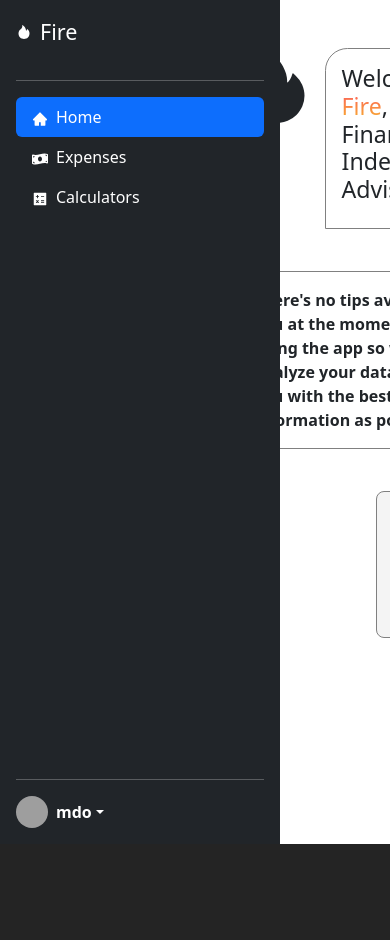
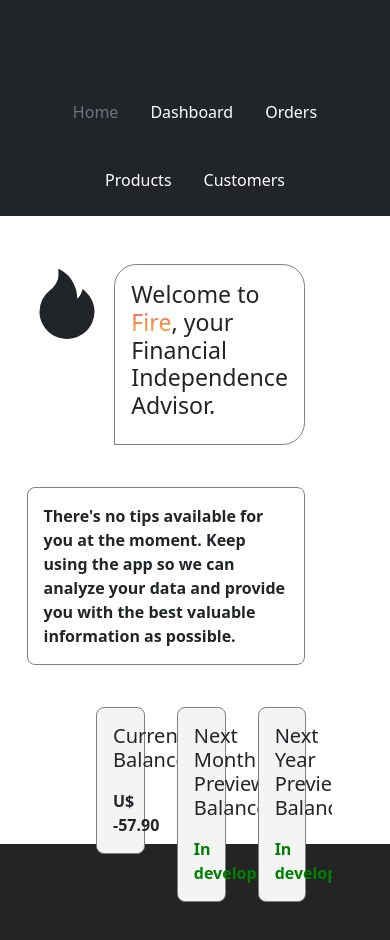
Before and after one commit to danielflorencio/fire-desktop, a React (Vite) app: page / in a window 390 px wide. Shown: the top 940 px of the page. Before the commit the page ends 844 px from the top, so only its background shows below. Built offline with nearby package versions, Linux system fonts and the light colour scheme; grey boxes are pictures that could not be loaded.

Commit message:
started to make the website responsive

```diff
--- a/src/App.css
+++ b/src/App.css
@@ -1,5 +1,7 @@
 header{
-    flex-direction: row;
+    /* display: flex;
+    flex-direction: column;
+    width: 100vw; */
 }
 main {
     min-height: 100vh;
@@ -22,6 +24,16 @@ main {
     flex-direction: column;
     margin: auto;
 }
+.app-container{
+    display: flex;
+    width: 100vw;
+    height: 100vh;
+}
+@media (max-width: 767px) {
+    .app-container{
+        flex-direction: column;
+    }
+}
 label {
     display: block;
     margin: 1rem 0rem;
--- a/src/App.tsx
+++ b/src/App.tsx
@@ -6,10 +6,15 @@ import { Route, Routes} from 'react-router-dom'
 import CalculatorsPage from './components/CalculatorsPage/CalculatorsPage';
 import CiCalculator from './components/CiCalc/CiCalc';
 import SiCalculator from './components/SiCalc/SiCalc';
+import { useMediaQuery } from 'react-responsive';
+import Navbar from './components/Navbar/Navbar';
 export default function App() {
+  const isSmallScreen = useMediaQuery({ query: '(max-width: 767px)' });
+
+
   return (
-    <>
-      <Sidebar/>
+    <div className='app-container'>
+      {isSmallScreen ? <Navbar/> : <Sidebar/>}
       <main className='overflow-auto'>
         <div className='main-content-container'>
           <Routes>
@@ -21,6 +26,6 @@ export default function App() {
           </Routes>
         </div>
       </main>
-    </>
+    </div>
   )
 }
--- a/src/components/Navbar/Navbar.tsx
+++ b/src/components/Navbar/Navbar.tsx
@@ -1,18 +1,49 @@
 import './styles.css'
-// function NavItem(string linkTo){
-//     return
-//         <li className="nav-item">
-//             {props.children}
-//         </li>
-// }
+export default function Navbar(){
+    return(
+        <header>
+        <div className="px-3 py-2 text-bg-dark">
+          <div className="container">
+            <div className="d-flex flex-wrap align-items-center justify-content-center justify-content-lg-start">
+              <a href="/" className="d-flex align-items-center my-2 my-lg-0 me-lg-auto text-white text-decoration-none">
+                <svg className="bi me-2" width="40" height="32" role="img" aria-label="Bootstrap"><use href="#bootstrap"/></svg>
+              </a>
 
-export default function Navbar({}){
-    return(
-        <nav className="navbar">
-            <ul className="flex flex-column align-center">
-                <li></li>
-                <li></li>
-            </ul>
-        </nav>
+              <ul className="nav col-12 col-lg-auto my-2 justify-content-center my-md-0 text-small">
+                <li>
+                  <a href="#" className="nav-link text-secondary">
+                    <svg className="bi d-block mx-auto mb-1" width="24" height="24"><use href="#home"/></svg>
+                    Home
+                  </a>
+                </li>
+                <li>
+                  <a href="#" className="nav-link text-white">
+                    <svg className="bi d-block mx-auto mb-1" width="24" height="24"><use href="#speedometer2"/></svg>
+                    Dashboard
+                  </a>
+                </li>
+                <li>
+                  <a href="#" className="nav-link text-white">
+                    <svg className="bi d-block mx-auto mb-1" width="24" height="24"><use href="#table"/></svg>
+                    Orders
+                  </a>
+                </li>
+                <li>
+                  <a href="#" className="nav-link text-white">
+                    <svg className="bi d-block mx-auto mb-1" width="24" height="24"><use href="#grid"/></svg>
+                    Products
+                  </a>
+                </li>
+                <li>
+                  <a href="#" className="nav-link text-white">
+                    <svg className="bi d-block mx-auto mb-1" width="24" height="24"><use href="#people-circle"/></svg>
+                    Customers
+                  </a>
+                </li>
+              </ul>
+            </div>
+          </div>
+        </div>
+        </header>
     )
 }
```
